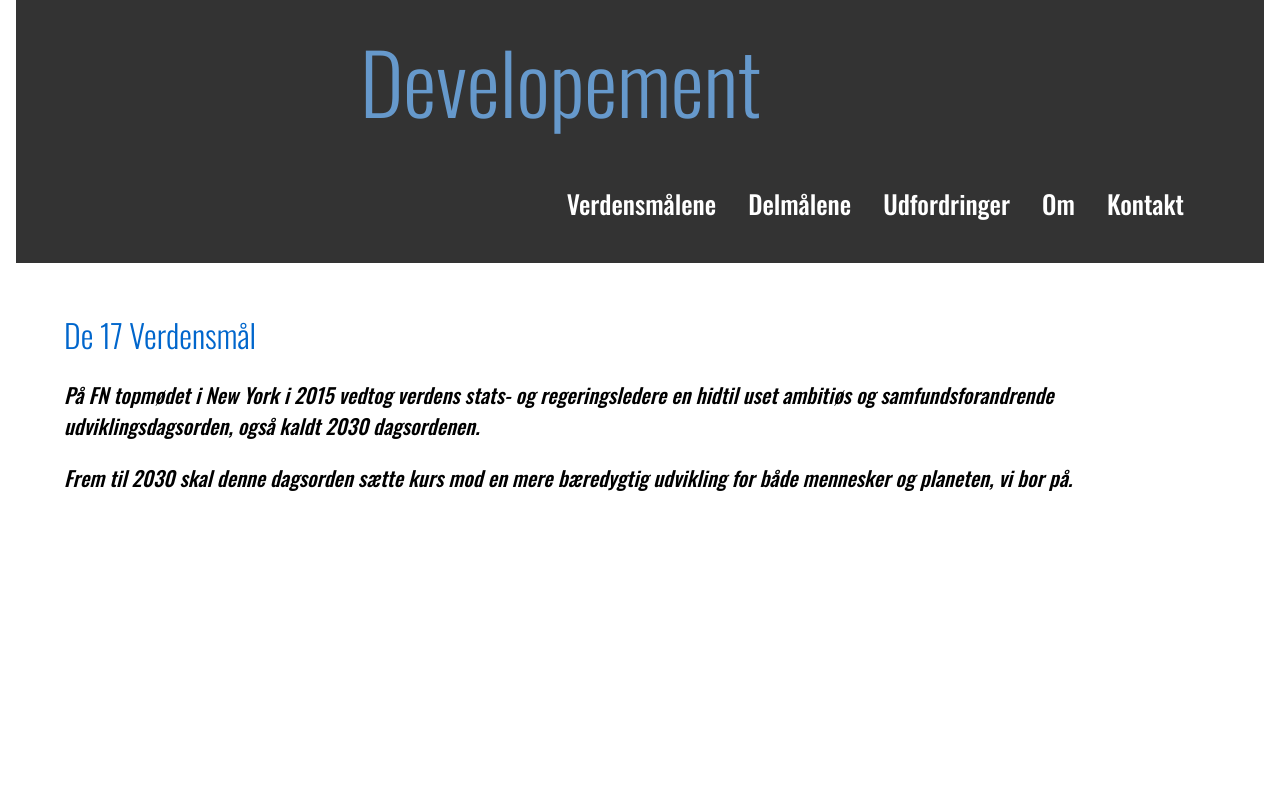
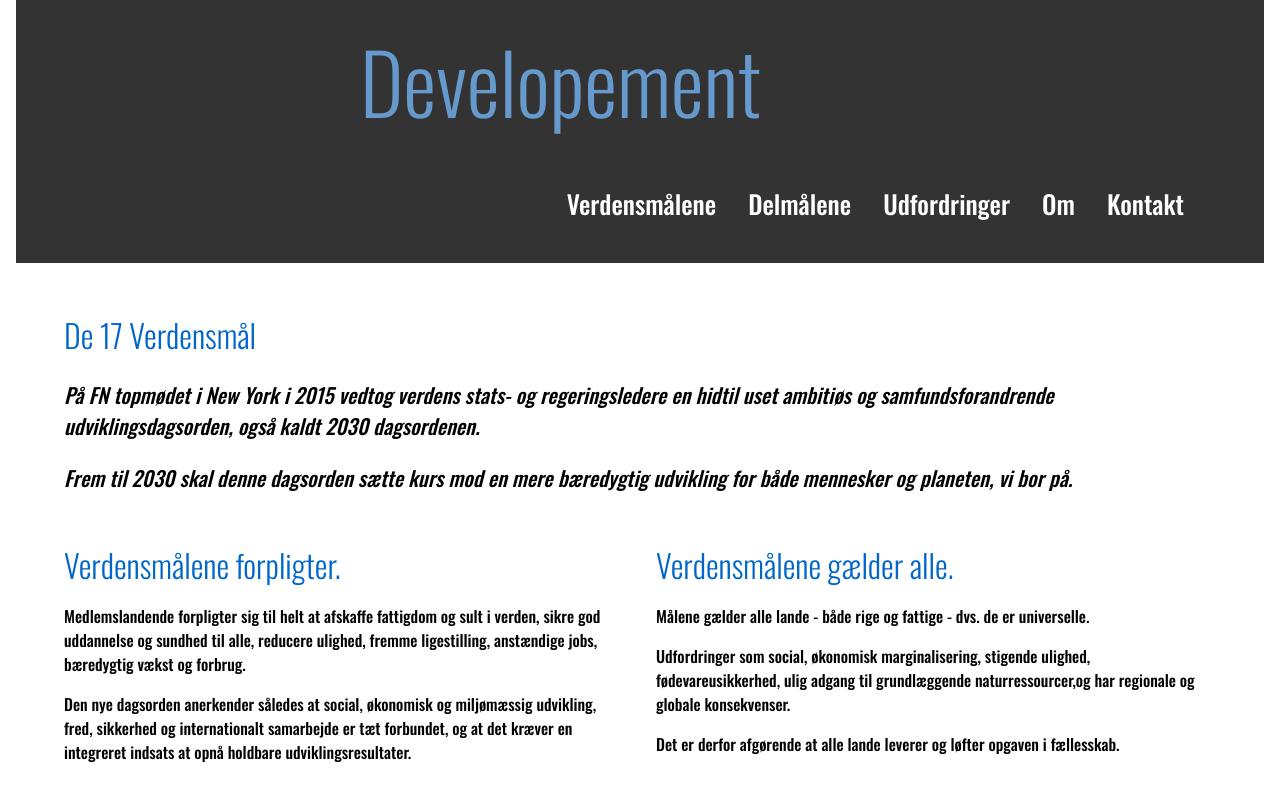
Before and after one commit to Highog92/React-17Maal, a React (Vite) app in the folder De_17_Maal/: page / in a window 1280 px wide. Shown: the part 374-1174 px from the top of the page. Before the commit the page ends 915 px from the top, so only its background shows below. Built offline with nearby package versions, Linux system fonts and the light colour scheme.

Commit message:
Commitments færdig

```diff
--- a/De_17_Maal/src/App.css
+++ b/De_17_Maal/src/App.css
@@ -13,6 +13,7 @@
 body{
   margin: 1rem;
   font-family: Oswald;
+  background-color: var(--bggrey);
 }
 
 h3 {
--- a/De_17_Maal/src/App.jsx
+++ b/De_17_Maal/src/App.jsx
@@ -2,7 +2,7 @@ import './App.css'
 import { Header } from './Components/Header/Header'
 import { NavBar } from './Components/Navigation/Navbar'
 import { TheGoals } from './Components/The 17 goal/The_17_goals'
-
+import { Commitments } from './Components/The Commitments/Commitments'
 function App() {
 
 
@@ -11,6 +11,7 @@ function App() {
       <Header />
       <NavBar />
       <TheGoals />
+      <Commitments />
     </>
   )
 }
--- /dev/null
+++ b/De_17_Maal/src/Components/The Commitments/Commitments.jsx
@@ -0,0 +1,43 @@
+import style from '../The Commitments/Commitments.module.scss'
+
+export function Commitments() {
+
+    return (
+
+        <section className={style.commitments}>
+            <article>
+
+                <h3>
+                    Verdensmålene forpligter.
+                </h3>
+                <p>
+                    Medlemslandende forpligter sig til helt at afskaffe fattigdom og sult i verden, sikre god uddannelse og sundhed til alle, reducere ulighed, fremme ligestilling, anstændige jobs, bæredygtig vækst og forbrug.
+                </p>
+                <p>
+                    Den nye dagsorden anerkender således at social, økonomisk og miljømæssig udvikling, fred, sikkerhed og internationalt samarbejde er tæt forbundet, og at det kræver en integreret indsats at opnå holdbare udviklingsresultater.
+                </p>
+
+            </article>
+            <article>
+
+                <h3>
+                    Verdensmålene gælder alle.
+                </h3>
+                <p>
+                    Målene gælder alle lande - både rige og fattige - dvs. de er universelle.
+                </p>
+                <p>
+                    Udfordringer som social, økonomisk  marginalisering, stigende ulighed, fødevareusikkerhed,  ulig adgang til grundlæggende naturressourcer,og har regionale og globale konsekvenser.
+
+                </p>
+                <p>
+                    Det er derfor afgørende at alle lande leverer og løfter opgaven i fællesskab.
+                </p>
+
+            </article>
+        </section>
+
+
+    )
+
+}
--- /dev/null
+++ b/De_17_Maal/src/Components/The Commitments/Commitments.module.scss
@@ -0,0 +1,5 @@
+.commitments{
+display: grid;
+grid-template-columns: 1fr 1fr;
+gap: 2rem;
+}
```
